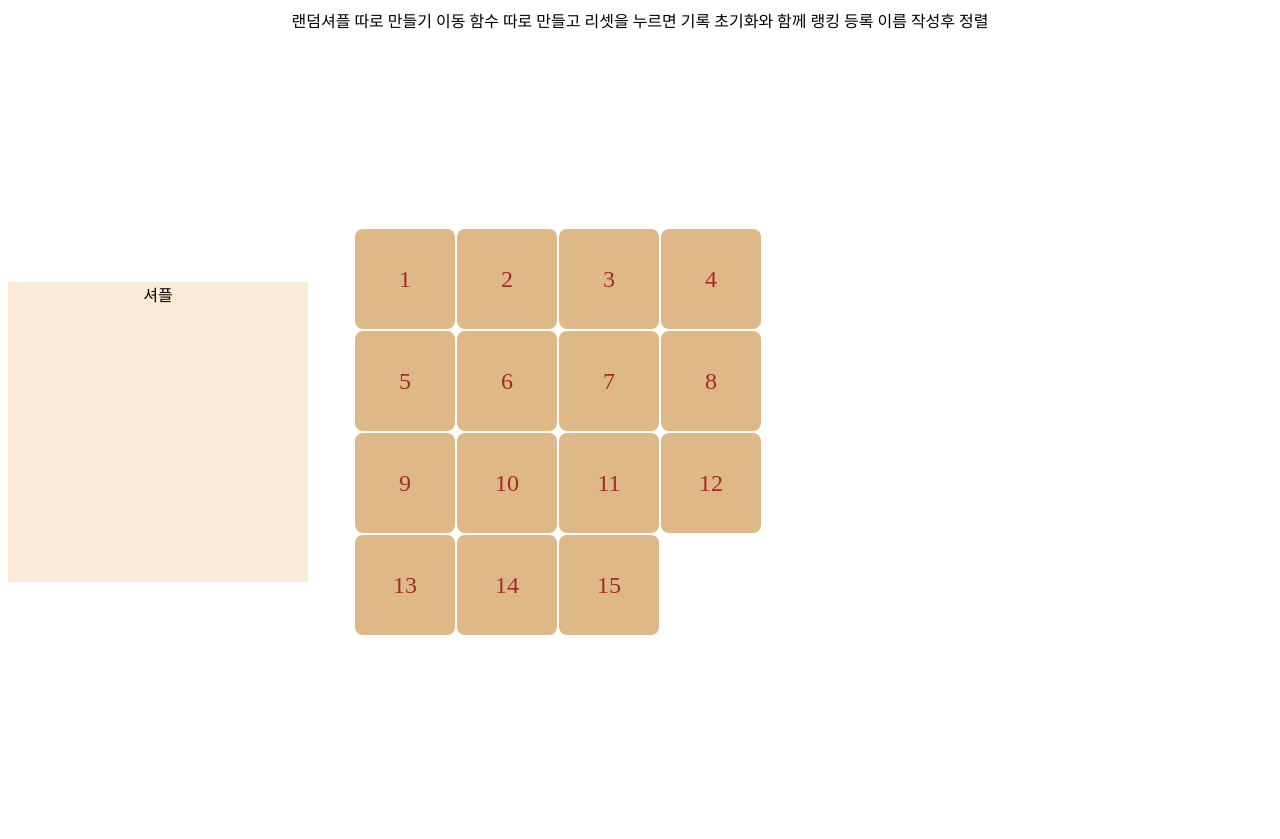
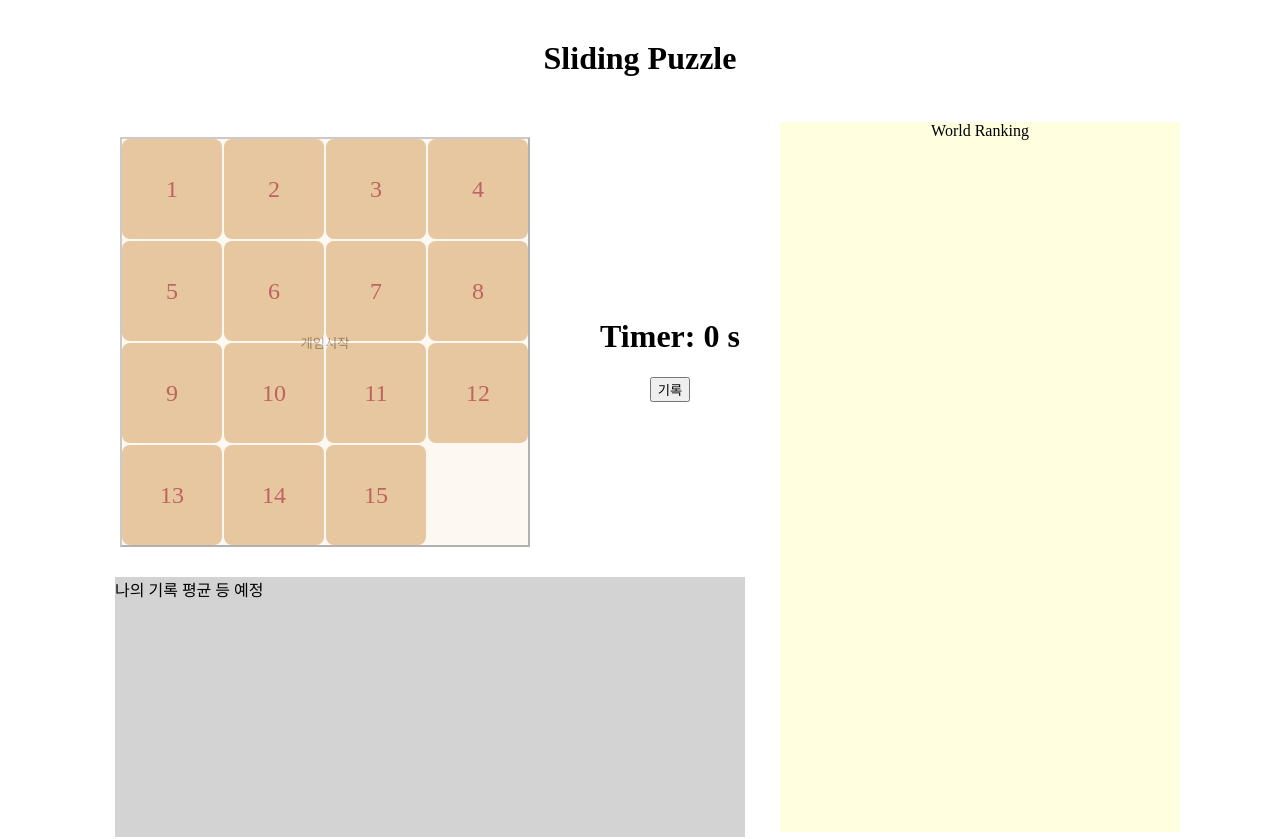
Before and after one commit to jeontw/Puzzle, a React (Create React App) app: page / in a window 1280 px wide. Shown: the top 839 px of the page. Built offline with nearby package versions, Linux system fonts and the light colour scheme.

Commit message:
셔플 문제 드디어 해결 및 대규모 업데이트, 코드수정

```diff
--- a/src/Puzzle/App.css
+++ b/src/Puzzle/App.css
@@ -1,3 +1,44 @@
 .App {
   text-align: center;
+  display: flex;
+  justify-content: center;
+  align-items: center;
 }
+.제목{
+  text-align: center;
+  margin: 40px;
+}
+
+.전체화면 {
+  text-align: center;
+  display: flex;
+  justify-content: center;
+  align-items: center;
+  flex-direction: column;
+}
+
+.미정{
+  background-color: lightyellow;
+  width: 400px;
+  height: 710px;
+  margin-left: 20px;
+}
+
+
+
+.게임화면{
+  display: flex;
+  justify-content: center;
+  align-items: center;
+}
+
+.기록{
+  background-color: lightgray;
+  width: 630px;
+  height: 260px;
+  display: flex;
+}
+.타이머{
+  width: 180px;
+  height: 100px;
+}
--- a/src/Puzzle/App.js
+++ b/src/Puzzle/App.js
@@ -5,12 +5,27 @@ import Stopwatch from './Stopwatch';
 
 const App = () => {
     const [isActive, setIsActive] = useState(false);
+    const [isButtonVisible, setIsButtonVisible] = useState(true)
     return (
-        <div className="App">
-            <div>랜덤셔플 따로 만들기 이동 함수 따로 만들고 리셋을 누르면 기록 초기화와 함께 랭킹 등록 이름 작성후 정렬</div>
-            <Puzzle setIsActive={setIsActive} />
-            <Stopwatch isActive={isActive} />
-        </div>
+        <>
+            <h1 className='제목'>Sliding Puzzle</h1>
+            <div className="App">
+                <div className='전체화면'>
+                    <div className='게임화면'>
+                        <Puzzle
+                        setIsActive={setIsActive}
+                        isButtonVisible={isButtonVisible}
+                        setIsButtonVisible={setIsButtonVisible} />
+                        <Stopwatch
+                        isActive={isActive}
+                        setIsButtonVisible={setIsButtonVisible}/>
+                    </div>
+                    <div className='기록'>나의 기록 평균 등 예정</div>
+
+                </div>
+                <div className='미정'>World Ranking</div>
+            </div>
+        </>
     );
 };
 
--- a/src/Puzzle/Puzzle.css
+++ b/src/Puzzle/Puzzle.css
@@ -1,9 +1,19 @@
 .퍼즐{
-    width: 800px;
+    width: 450px;
+    height: 450px;
     display: flex;
     justify-content: center;
     align-items: center;
-    height: 800px;
+    margin-right: 30px;
+    margin-bottom: 10px;
+}
+.btn {
+    background-color: antiquewhite;
+    opacity: 0.3;
+    width: 410px;
+    height: 410px;
+    z-index: 2;
+    position: absolute;
 }
 .퍼즐-컨테이너 {
     display: grid;
@@ -12,7 +22,6 @@
     gap: 2px;
     margin: auto;
 }
-
 .퍼즐-조각 {
     display: flex;
     justify-content: center;
@@ -32,8 +41,3 @@
     cursor: default;
     color: transparent;
 }
-.btn {
-    background-color: antiquewhite;
-    width: 300px;
-    height: 300px;
-}
--- a/src/Puzzle/Puzzle.jsx
+++ b/src/Puzzle/Puzzle.jsx
@@ -1,17 +1,19 @@
 import React, { useState } from 'react';
-import './Puzzle.css';
+import "./Puzzle.css"
 
-const Puzzle = ({setIsActive}) => {
+const Puzzle = ({setIsActive, isButtonVisible, setIsButtonVisible}) => {
     const [board, setBoard] = useState(createBoard());
+    const [isShuffling, setIsShuffling] = useState(false);
+
+
+
 
     function createBoard() {
         const numbers = [...Array(15).keys(), null];
         return numbers;
     }
 
-    const handleTileClick = (idx) => {
-        const emptyIndex = board.indexOf(null);
-        const newBoard = [...board];
+    const moveTile = (idx, emptyIndex, newBoard) => {
         const isAdjacent = (idx === emptyIndex - 4 || idx === emptyIndex + 4 || idx === emptyIndex - 8 || idx === emptyIndex + 8 || idx === emptyIndex - 12 || idx === emptyIndex + 12);
         const exception = (idx === emptyIndex - 1 || idx === emptyIndex + 1 || idx === emptyIndex - 2 || idx === emptyIndex + 2 || idx === emptyIndex - 3 || idx === emptyIndex + 3);
 
@@ -27,8 +29,7 @@ const Puzzle = ({setIsActive}) => {
             } else if (idx === emptyIndex + 12) {
                 [newBoard[idx], newBoard[idx - 4], newBoard[idx - 8], newBoard[emptyIndex]] = [newBoard[emptyIndex], newBoard[idx], newBoard[idx - 4], newBoard[idx - 8]];
             }
-            setBoard(newBoard);
-            setIsActive(true);
+            return true;
         }
         if (exception) {
             if (((0 <= idx && idx <= 3) && (0 <= emptyIndex && emptyIndex <= 3)) ||
@@ -46,40 +47,96 @@ const Puzzle = ({setIsActive}) => {
                 } else if (idx === emptyIndex + 3) {
                     [newBoard[idx], newBoard[idx - 1], newBoard[idx - 2], newBoard[emptyIndex]] = [newBoard[emptyIndex], newBoard[idx], newBoard[idx - 1], newBoard[idx - 2]];
                 }
-                setBoard(newBoard);
-                setIsActive(true); // 타일 이동 시 스톱워치 시작
+                return true;
             }
         }
-        Win(newBoard);
+        return false;
+    };
+
+    const handleTileClick = (idx) => {
+        if (isShuffling) return;
+
+        const emptyIndex = board.indexOf(null);
+        const newBoard = [...board];
+
+        if (moveTile(idx, emptyIndex, newBoard)) {
+            setBoard(newBoard);
+            setIsActive(true);
+            Win(newBoard);
+        }
+    };
+
+    const getValidMoves = (emptyIndex) => {
+        const validMoves = [];
+        for (let i = 0; i < 16; i++) {
+            if (i !== emptyIndex) {
+                const testBoard = [...board];
+                if (moveTile(i, emptyIndex, testBoard)) {
+                    validMoves.push(i);
+                }
+            }
+        }
+        return validMoves;
+    };
+
+    const sleep = (ms) => new Promise(resolve => setTimeout(resolve, ms));
+
+    const shuffleBoard = async () => {
+        setIsShuffling(true);
+        let newBoard = [...board];
+        for (let i = 0; i < 100; i++) {
+            const emptyIndex = newBoard.indexOf(null);
+            const validMoves = getValidMoves(emptyIndex);
+            const randomMove = validMoves[Math.floor(Math.random() * validMoves.length)];
+            moveTile(randomMove, emptyIndex, newBoard);
+            setBoard([...newBoard]);
+            await sleep(10); // 0.01초 대기
+        }
+        setIsShuffling(false);
+        setIsActive(true);
     };
 
     const handleClick = () => {
-        for (let i = 0; i < 6; i++) {
-            const randomIndex = Math.floor(Math.random() * board.length);
-            handleTileClick(randomIndex);
+        if (!isShuffling) {
+            shuffleBoard();
         }
+        setIsButtonVisible(false)
+
     };
 
     const Win = (currentBoard) => {
         const winningBoard = [...Array(15).keys(), null];
         if (JSON.stringify(currentBoard) === JSON.stringify(winningBoard)) {
             console.log('승리!');
-            setIsActive(false); // 스톱워치를 정지
+            setIsActive(false);
         }
     };
 
+
+
+
     return (
         <div className='퍼즐'>
-            <div>
-                <div className='btn' onClick={handleClick}>셔플</div>
-            </div>
-            <div className="퍼즐-컨테이너">
-                {board.map((value, idx) => {
-                    return (
-                        <div key={idx} className={`퍼즐-조각 ${value === null ? '빈칸' : ''}`}
-                            onClick={() => handleTileClick(idx)}>{value + 1}</div>
-                    );
-                })}
+            {isButtonVisible ? (
+                <button
+                    className='btn'
+                    onClick={handleClick}
+                    disabled={isShuffling}
+                >
+                    {isShuffling ? '셔플 중...' : '게임시작'}
+                </button>
+            ) : null}
+            <div className='퍼즐-컨테이너'>
+                {board.map((value, idx) => (
+                    <div
+                        className={`퍼즐-조각 ${value === null ? '빈칸' : ''}`}
+                        key={idx}
+
+                        onClick={() => handleTileClick(idx)}
+                    >
+                        {value !== null ? value + 1 : ''}
+                    </div>
+                ))}
             </div>
         </div>
     );
--- a/src/Puzzle/Stopwatch.jsx
+++ b/src/Puzzle/Stopwatch.jsx
@@ -1,6 +1,6 @@
 import React, { useState, useEffect } from 'react';
 
-const Stopwatch = ({ isActive }) => {
+const Stopwatch = ({ isActive,setIsButtonVisible }) => {
     const [seconds, setSeconds] = useState(0);
 
     useEffect(() => {
@@ -17,12 +17,13 @@ const Stopwatch = ({ isActive }) => {
 
     const handleReset = () => {
         setSeconds(0);
+        setIsButtonVisible(true);
     };
 
     return (
-        <div>
-            <h1>스톱워치: {seconds} 초</h1>
-            <button onClick={handleReset}>리셋</button>
+        <div className='타이머'>
+            <h1>Timer: {seconds} s</h1>
+            <button onClick={handleReset}>기록</button>
         </div>
     );
 };
```
